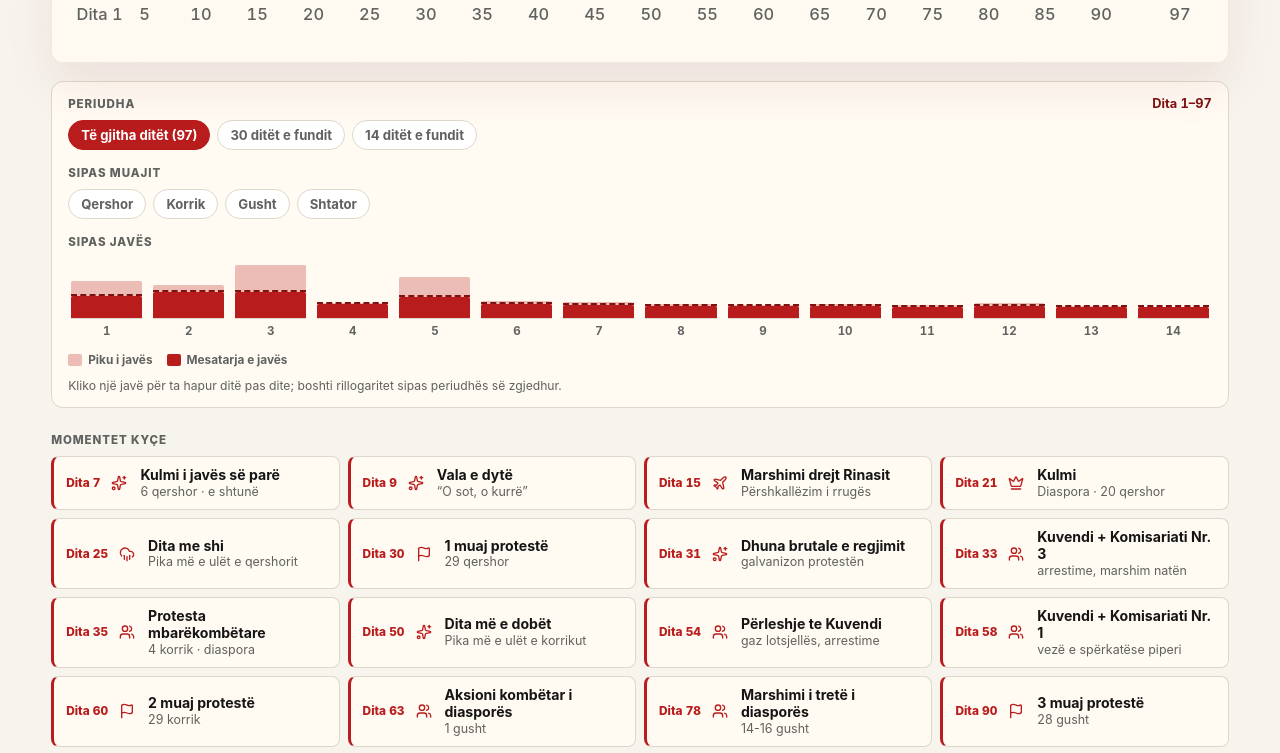
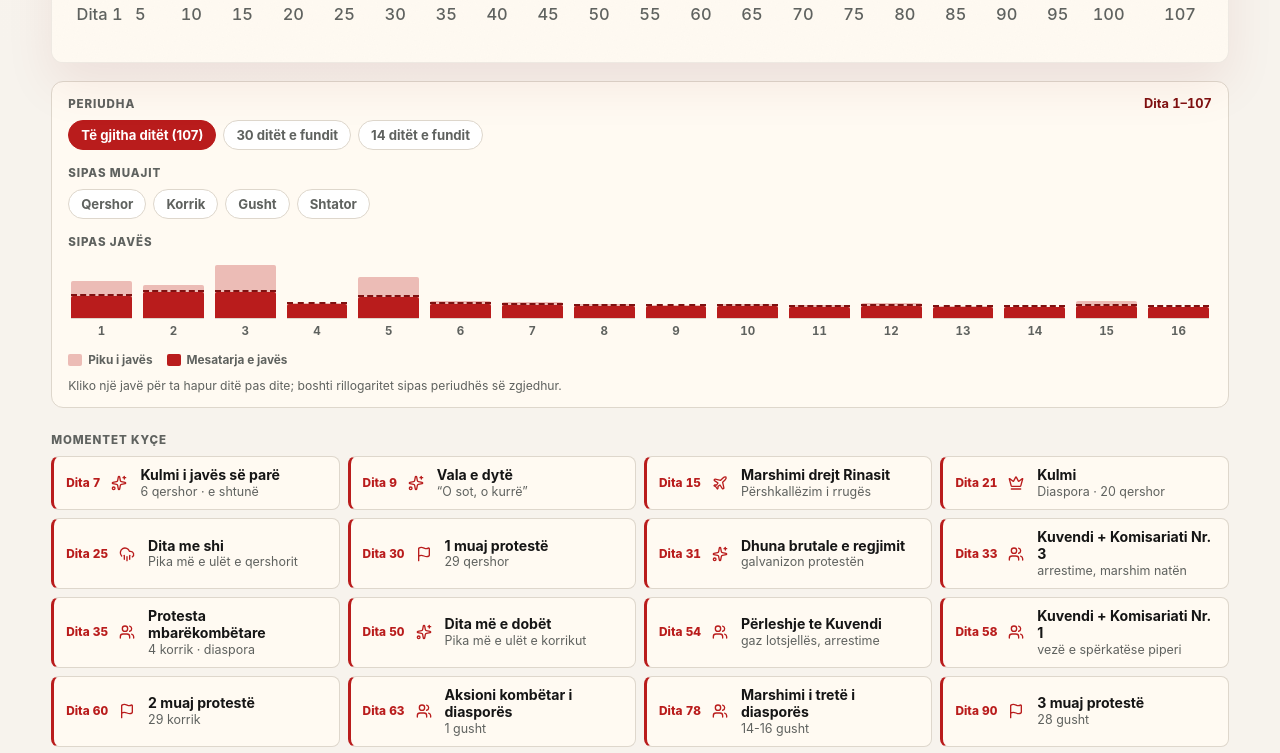
Before and after one commit to rlleshi/diaspora_marrshon, a Next.js app: page /pulsi in a window 1280 px wide. Shown: the part 1200-1953 px from the top of the page. Built offline with nearby package versions, Linux system fonts and the light colour scheme.

Commit message:
update pulsi until day 107

```diff
--- a/app/en/pulsi/page.tsx
+++ b/app/en/pulsi/page.tsx
@@ -4,7 +4,7 @@ import { LiveTrackerPage } from "@/components/live-tracker-page";
 export const metadata: Metadata = {
   title: "Protest pulse | Diaspora marshes",
   description:
-    "The June 2026 protest participation index: 97 days in the square, day by day, with the key moments.",
+    "The June 2026 protest participation index: 107 days in the square, day by day, with the key moments.",
 };
 
 export default function Page() {
--- a/app/pulsi/page.tsx
+++ b/app/pulsi/page.tsx
@@ -4,7 +4,7 @@ import { LiveTrackerPage } from "@/components/live-tracker-page";
 export const metadata: Metadata = {
   title: "Pulsi i protestës | Diaspora marshon",
   description:
-    "Indeksi i pjesëmarrjes në protestat e qershorit 2026: 97 ditë në shesh, ditë pas dite, me momentet kyçe.",
+    "Indeksi i pjesëmarrjes në protestat e qershorit 2026: 107 ditë në shesh, ditë pas dite, me momentet kyçe.",
 };
 
 export default function Page() {
--- a/components/live-tracker-page.tsx
+++ b/components/live-tracker-page.tsx
@@ -26,7 +26,7 @@ const COPY: Record<
     homeHref: "/",
     homeLabel: "Kthehu te faqja kryesore",
     eyebrow: "Pulsi i protestës për Shqipërinë e re",
-    title: "97 ditë në shesh për një mjekërrosh bardhërosh",
+    title: "107 ditë në shesh për një mjekërrosh bardhërosh",
     liveLabel: "Live",
     intro: {
       before:
@@ -57,7 +57,7 @@ const COPY: Record<
       replay: "Rishfaq",
       saturday: "e shtunë",
       ariaSummary:
-        "Indeksi i pjesëmarrjes në protesta përgjatë 97 ditëve, me kulmin në ditën e 21-të (20 qershor 2026).",
+        "Indeksi i pjesëmarrjes në protesta përgjatë 107 ditëve, me kulmin në ditën e 21-të (20 qershor 2026).",
       rangeLabel: "Periudha",
       rangeAll: "Të gjitha ditët",
       rangeLast30: "30 ditët e fundit",
@@ -76,7 +76,7 @@ const COPY: Record<
     homeHref: "/en",
     homeLabel: "Back to the homepage",
     eyebrow: "Protest pulse for a new Albania",
-    title: "97 days in the square for a grey-bearded Rama",
+    title: "107 days in the square for a grey-bearded Rama",
     liveLabel: "Live",
     intro: {
       before:
@@ -107,7 +107,7 @@ const COPY: Record<
       replay: "Replay",
       saturday: "Saturday",
       ariaSummary:
-        "Protest participation index across 97 days, peaking on day 21 (20 June 2026).",
+        "Protest participation index across 107 days, peaking on day 21 (20 June 2026).",
       rangeLabel: "Range",
       rangeAll: "All days",
       rangeLast30: "Last 30 days",
--- a/data/participation.ts
+++ b/data/participation.ts
@@ -155,13 +155,25 @@
 // Days 91, 92 and 93 cleared unusually few frames against the fixed 100-person retention
 // threshold (201/952, 74/828 and 129/1001). Their peaks stay comparable, but their means and
 // medians summarize a much thinner slice of the broadcast than the days around them.
-// Days 94 to 97 computed from their protesta_N timelines, retained frames only, on the same
-// Day-7 reference (top-10 peak avg / mean / median): 94 236.6 / 152.7 / 137.4; 95 253.3 /
-// 139.1 / 136.2; 96 242.2 / 139.3 / 129.5; 97 227.9 / 130.5 / 119.8. The research layer has
-// not written story notes for these four days yet (protest_story_notes_1_93.md is still the
-// last one, and research/ holds no day_94..97 sources), so unlike every day before them their
-// notes rest on the News24 stream headline plus this index rather than on a per-day writeup,
-// and are worth revisiting once those files land.
+// Days 94 to 107 computed from their protesta_N timelines, retained frames only, on the same
+// Day-7 reference (top-10 peak avg / mean / median): 94 226.8 / 152.7 / 137.4; 95 253.3 /
+// 139.1 / 136.2; 96 242.2 / 139.3 / 129.5; 97 227.9 / 130.5 / 119.8; 98 222.1 / 137.3 / 123.0;
+// 99 198.7 / 128.4 / 113.5; 100 245.2 / 143.4 / 135.1; 101 320.4 / 178.4 / 153.3; 102 184.2 /
+// 124.0 / 119.0; 103 280.8 / 129.7 / 119.0; 104 237.1 / 136.3 / 123.1; 105 557.7 / 216.8 /
+// 204.5; 106 210.5 / 143.0 / 139.8; 107 240.4 / 140.0 / 135.0.
+// The top frames of every day in the batch were checked by eye for broadcast composites. Four
+// days carried them, so their peaks are the top-10 average over single-view frames only, the
+// treatment days 71, 74 and 77 got (mean and median stay whole-broadcast, as on day 77). Day 94's
+// confrontation outside the PM's office ran as a four-panel grid, 25 of the frames above its
+// tenth clean one (raw top-10 236.6, audit-only); its first published peak of 4.58 used them
+// and is corrected here to 4.39. Day 100's highest frames mostly pair the crowd with a speaker
+// panel (raw 277.8), day 101's two highest are two-panel (raw 341.7), and day 105 has five
+// speaker splits in its top fifteen (raw 559.9).
+// Days 94 to 97 come from 640x360 sources; days 89 to 93 and 98 to 107 are 1920x1080. Day 105's
+// peak is an elevated wide view down the boulevard that takes in far more of the crowd than
+// street-level shots, so it marks a camera-visible high point, not a like-for-like ranking.
+// Day 99 kept only 94 of 795 frames above the retention threshold. The notes for days 94 to 97,
+// first written from stream headlines alone, are rewritten from their research files.
 
 export type ParticipationDay = {
   day: number;
@@ -391,14 +403,34 @@ export const participation: ParticipationDay[] = [
     note: { sq: "E diela e fundit e gushtit i lë shtatorit përshkallëzimin e radhës: te Kryeministria përsëriten kërkesat për dorëheqje dhe thirrjet drejt studentëve e pedagogëve për t'u bashkuar.", en: "The last Sunday of August leaves the next escalation to September: at the PM's office the resignation demands are repeated, along with the calls for students and lecturers to join." } },
   { day: 93, date: "2026-08-31", saturday: false, peak: 3.43, mean: 2.42, median: 2.20, source: yt("gh4YWCWaUfI"),
     note: { sq: "E hëna marshon nën “Rama ciao” dhe flet për mosbindje civile: nga sheshi caktohen dita e 100-të më 7 shtator dhe një mobilizim më i gjerë më 12 shtator.", en: "Monday marches beneath “Rama ciao” and talks of civil disobedience: the square sets day 100 on 7 September and a wider mobilization on 12 September." } },
-  { day: 94, date: "2026-09-01", saturday: false, peak: 4.58, mean: 2.96, median: 2.66, source: yt("_RbgKeaFTts"),
-    note: { sq: "E marta i mban të bllokuara dyert e Kryeministrisë për dy orë me Ramën brenda, ndërsa revolta shtrihet edhe te komisariatet.", en: "Tuesday holds the doors of the PM's office blocked for two hours with Rama inside, while the revolt spreads to the police stations too." } },
+  { day: 94, date: "2026-09-01", saturday: false, peak: 4.39, mean: 2.96, median: 2.66, source: yt("_RbgKeaFTts"),
+    note: { sq: "E marta përqendrohet te hyrjet e Kryeministrisë ndërsa Rama është brenda; pas ndërhyrjes së policisë disa protestues shoqërohen dhe marshimi vijon te Komisariati Nr. 1 në solidaritet me ta.", en: "Tuesday concentrates at the entrances of the PM's office while Rama is inside; after police intervene, several protesters are taken in and the march moves on to Police Station No. 1 in solidarity with them." } },
   { day: 95, date: "2026-09-02", saturday: false, peak: 4.90, mean: 2.69, median: 2.64, source: yt("HbGqBIEstcs"),
-    note: { sq: "E mërkura ngre pjesëmarrjen më të fortë që nga dita e 86-të, një ditë pas bllokimit dyorësh të Kryeministrisë.", en: "Wednesday lifts turnout to its strongest since day 86, a day after the two-hour blockade of the PM's office." } },
+    note: { sq: "E mërkura kërkon lirimin e të ndaluarve: pas rrethimit simbolik të Kryeministrisë, studentët prijnë marshimin deri te Blloku i Sigurisë në rrugën Mine Peza.", en: "Wednesday demands the detainees' release: after a symbolic encirclement of the PM's office, students lead the march to the detention block on Mine Peza street." } },
   { day: 96, date: "2026-09-03", saturday: false, peak: 4.69, mean: 2.70, median: 2.51, source: yt("JqYOG7M5OS4"),
-    note: { sq: "E enjtja mban sheshin dhe paralajmëron përshkallëzim, ndërsa dita e 100-të afrohet.", en: "Thursday holds the square and warns of escalation, as day 100 draws closer." } },
+    note: { sq: "E enjtja vijon me kërkesën për lirimin e protestuesve të ndaluar, ndërsa thirret tubim para Gjykatës së Tiranës nesër në orën 10:00, për seancën e 14 të arrestuarve.", en: "Thursday keeps up the demand to free the detained protesters, while a gathering is called outside the Tirana court tomorrow at 10:00 for the hearing of the 14 arrested." } },
   { day: 97, date: "2026-09-04", saturday: false, peak: 4.41, mean: 2.53, median: 2.32, source: yt("2w3Hg9AqIg4"),
-    note: { sq: "E premtja përsërit paralajmërimin për përshkallëzim, me pjesëmarrje pak më të ulët se dy ditët para saj.", en: "Friday repeats the warning of escalation, with turnout slightly below the two days before it." } },
+    note: { sq: "Gjykata e shpall të paligjshëm arrestimin e 14 protestuesve dhe i liron pa masë sigurie; në mbrëmje sheshi thërret për tubim më të madh më 7 shtator dhe për qeveri teknike.", en: "The court rules the arrest of the 14 protesters unlawful and releases them without security measures; in the evening the square calls for a bigger gathering on 7 September and a technical government." } },
+  { day: 98, date: "2026-09-05", saturday: true, peak: 4.30, mean: 2.66, median: 2.38, source: yt("JmBsr_-seiM"),
+    note: { sq: "E shtuna lidh kërkesën për dorëheqje me pronat publike dhe zonat e mbrojtura: nga sheshi njoftohet rikthimi në Rrjoll më 12 shtator dhe i kërkohet SPAK-ut të hetojë ndërtimet e kontestuara, para marshimit nëpër Tiranë.", en: "Saturday ties the resignation demand to public land and protected areas: the square announces a return to Rrjoll on 12 September and calls on SPAK to investigate the disputed construction, before a march through Tirana." } },
+  { day: 99, date: "2026-09-06", saturday: false, peak: 3.85, mean: 2.49, median: 2.20, source: yt("6WSQsxDW7Kc"),
+    note: { sq: "E diela kritikon njëkohësisht qeverinë dhe opozitën; nga sheshi thirret tubim kombëtar për ditën e 100-të më 7 shtator dhe protestë para Kuvendit më 8 shtator, për seancën e orës 17:00.", en: "Sunday criticizes the government and the opposition alike; the square calls a national gathering for day 100 on 7 September and a protest at Parliament on 8 September, for its 17:00 session." } },
+  { day: 100, date: "2026-09-07", saturday: false, peak: 4.75, mean: 2.78, median: 2.62, source: yt("ACKyhkokb3U"),
+    note: { sq: "Dita e 100-të shënohet me rrethimin simbolik të Kryeministrisë: gratë lidhin duart në zinxhir njerëzor dhe protestuesit parakalojnë me flakadanë.", en: "Day 100 is marked with a symbolic encirclement of the PM's office: women link hands in a human chain and protesters parade with flares." } },
+  { day: 101, date: "2026-09-08", saturday: false, peak: 6.20, mean: 3.45, median: 2.97, source: yt("ew08NLe6Mdc"),
+    note: { sq: "E marta protestohet te Kuvendi në ditën e hapjes së sesionit, ku makinat goditen me vezë; në mbrëmje marshimi kalon te Kryeministria dhe mbërrin te Drejtoria e Policisë për lirimin e rreth 20 të shoqëruarve, sipas organizatorëve.", en: "Tuesday protests at Parliament as the session opens, where cars are pelted with eggs; in the evening the march passes the PM's office and reaches the police directorate to demand the release of around 20 people taken in, according to the organizers." } },
+  { day: 102, date: "2026-09-09", saturday: false, peak: 3.57, mean: 2.40, median: 2.30, source: yt("B1ByO6-xz2g"),
+    note: { sq: "E mërkura ndahet mes bllokimit të Unazës së Vogël dhe marshimit drejt Kryeministrisë, me thirrje për tubimin e diasporës më 12 shtator; policia njofton 16 të shoqëruar, një të arrestuar dhe 15 të proceduar në gjendje të lirë.", en: "Wednesday splits between a Small Ring roadblock and a march on the PM's office, with calls to join the diaspora gathering on 12 September; police report 16 people taken in, one arrested and 15 investigated without detention." } },
+  { day: 103, date: "2026-09-10", saturday: false, peak: 5.44, mean: 2.51, median: 2.30, source: yt("mH7lBRp9Kxk"),
+    note: { sq: "E enjtja marshon nga Kryeministria drejt Sheshit Nënë Tereza, me pankarta kundër ndërrimit të ministrave dhe për hetimin e kontratave në shëndetësi, ndërsa pritet tubimi i diasporës të shtunën.", en: "Thursday marches from the PM's office toward Mother Teresa Square, with placards against the reshuffling of ministers and for an investigation into healthcare contracts, as Saturday's diaspora gathering approaches." } },
+  { day: 104, date: "2026-09-11", saturday: false, peak: 4.59, mean: 2.64, median: 2.38, source: yt("CIlnLPdqEj8"),
+    note: { sq: "E premtja mbyllet me thirrje për pjesëmarrje më të madhe në protestën kombëtare të nesërme, ndërsa emigrantë rrugës për në Shqipëri raportojnë se u ndaluan në Mal të Zi.", en: "Friday ends with calls for a bigger turnout at the next day's national protest, while emigrants on their way to Albania report being stopped in Montenegro." } },
+  { day: 105, date: "2026-09-12", saturday: true, peak: 10.80, mean: 4.20, median: 3.96, source: yt("n23uXiSxtQE"),
+    note: { sq: "Protesta kombëtare sjell diasporën në marshimin nga Sheshi Skënderbej te Kryeministria; në vend të marshimit të zakonshëm, protestuesit qëndrojnë para ndërtesës, e rrethojnë dhe thërrasin për mosbindje civile, ndërsa një pjesë bllokon Unazën e Vogël.", en: "The national protest brings the diaspora into the march from Skanderbeg Square to the PM's office; instead of the usual onward march, protesters stay outside the building, surround it and call for civil disobedience, while some block the Small Ring road." } },
+  { day: 106, date: "2026-09-13", saturday: false, peak: 4.08, mean: 2.77, median: 2.71, source: yt("iomHIIf5yrE"),
+    note: { sq: "E diela sjell sërish diasporën në shesh dhe në marshim; nga sheshi thirret një javë mosbindjeje civile dhe tubim nesër në orën 18:30.", en: "Sunday brings the diaspora back to the square and the march; the square calls for a week of civil disobedience and a gathering tomorrow at 18:30." } },
+  { day: 107, date: "2026-09-14", saturday: false, peak: 4.65, mean: 2.71, median: 2.61, source: yt("Uopuo1Iddao"),
+    note: { sq: "E hëna nis që në mëngjes me bllokimin e rrugës te Zogu i Zi, ku policia ndërhyn pranë gjimnazit “Qemal Stafa” dhe shoqëron protestues; në mbrëmje marshimi shkon nga Kryeministria te Blloku i Sigurisë në Mine Peza, në solidaritet me të ndaluarit.", en: "Monday starts in the morning with a road blockade at Zogu i Zi, where police intervene near the Qemal Stafa high school and take protesters in; in the evening the march goes from the PM's office to the Mine Peza detention block in solidarity with those detained." } },
 ];
 
 export type ParticipationEvent = {
@@ -466,6 +498,15 @@ export const participationEvents: ParticipationEvent[] = [
   { day: 94, tier: "primary", icon: "people", mobile: true,
     label: { sq: "Kryeministria e bllokuar", en: "PM's office blocked" },
     sub: { sq: "dy orë · 1 shtator", en: "two hours · 1 September" } },
+  { day: 100, tier: "primary", icon: "flag", mobile: true,
+    label: { sq: "100 ditë protestë", en: "One hundred days" },
+    sub: { sq: "7 shtator", en: "7 September" } },
+  { day: 101, tier: "primary", icon: "people", mobile: true,
+    label: { sq: "Protesta te Kuvendi", en: "Protest at Parliament" },
+    sub: { sq: "vezë, shoqërime", en: "eggs, people taken in" } },
+  { day: 105, tier: "primary", icon: "people", mobile: true,
+    label: { sq: "Marshimi i katërt i diasporës", en: "The fourth diaspora march" },
+    sub: { sq: "12 shtator", en: "12 September" } },
 ];
 
 /** Normalization reference shown in the methodology note. */
```
